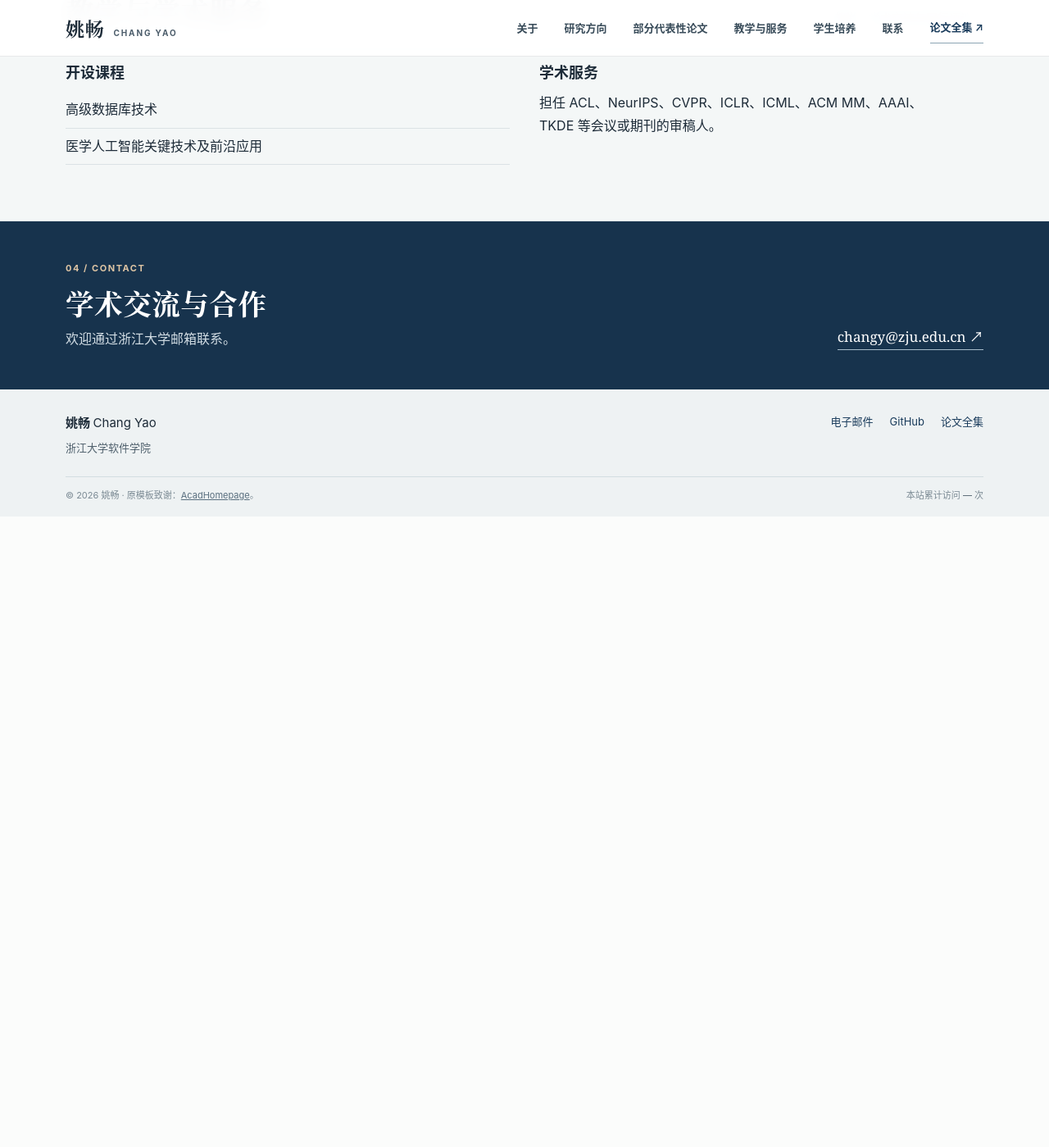
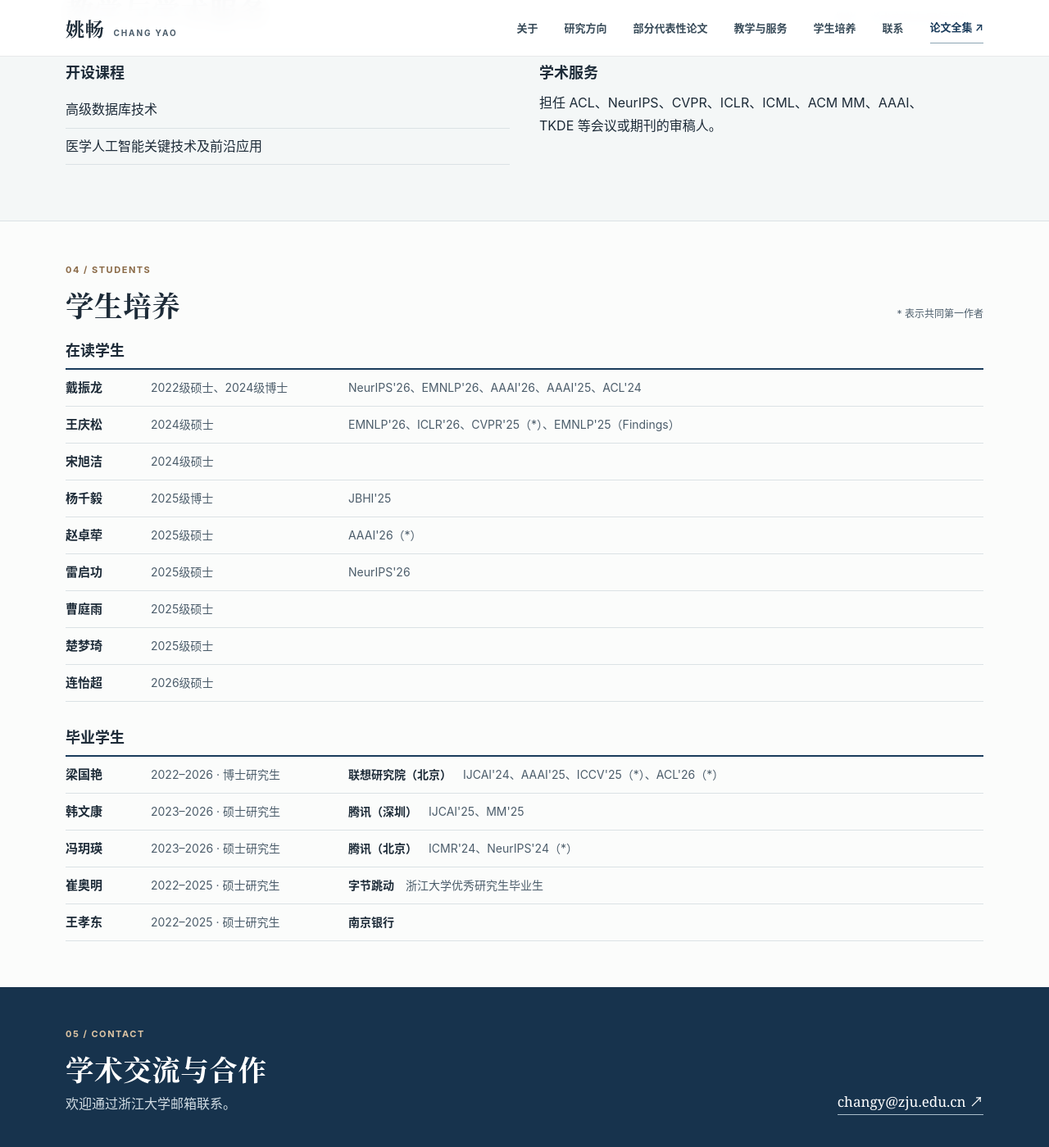
Before and after one commit to yaochang/yaochang.github.io, a Jekyll site: the page built from _pages/about.md, in a window 1280 px wide and 1400 px high, scrolled down 2300 px. Shown: the whole window at 82% size. Built offline with Jekyll 4.4.1, drawn with Linux system fonts in a browser that asks for light colours; before the commit the page ends 2930 px from its top, so only the background shows below that.

Commit message:
新增学生培养与毕业去向栏目

```diff
--- a/_pages/about.md
+++ b/_pages/about.md
@@ -168,10 +168,48 @@ redirect_from:
   </div>
 </section>
 
+<section class="section students-section" id="students" aria-labelledby="students-title">
+  <div class="container">
+    <div class="section-topline">
+      <div>
+        <p class="section-number">04 / STUDENTS</p>
+        <h2 id="students-title">学生培养</h2>
+      </div>
+      <p class="student-note">* 表示共同第一作者</p>
+    </div>
+    <div class="student-group">
+      <div class="student-group__heading">
+        <h3>在读学生</h3>
+      </div>
+      <ul class="student-list">
+        <li class="student-row"><strong class="student-row__name">戴振龙</strong><span class="student-row__stage">2022级硕士、2024级博士</span><span class="student-row__detail">NeurIPS'26、EMNLP'26、AAAI'26、AAAI'25、ACL'24</span></li>
+        <li class="student-row"><strong class="student-row__name">王庆松</strong><span class="student-row__stage">2024级硕士</span><span class="student-row__detail">EMNLP'26、ICLR'26、CVPR'25（*）、EMNLP'25（Findings）</span></li>
+        <li class="student-row"><strong class="student-row__name">宋旭洁</strong><span class="student-row__stage">2024级硕士</span></li>
+        <li class="student-row"><strong class="student-row__name">杨千毅</strong><span class="student-row__stage">2025级博士</span><span class="student-row__detail">JBHI'25</span></li>
+        <li class="student-row"><strong class="student-row__name">赵卓荦</strong><span class="student-row__stage">2025级硕士</span><span class="student-row__detail">AAAI'26（*）</span></li>
+        <li class="student-row"><strong class="student-row__name">雷启功</strong><span class="student-row__stage">2025级硕士</span><span class="student-row__detail">NeurIPS'26</span></li>
+        <li class="student-row"><strong class="student-row__name">曹庭雨</strong><span class="student-row__stage">2025级硕士</span></li>
+        <li class="student-row"><strong class="student-row__name">楚梦琦</strong><span class="student-row__stage">2025级硕士</span></li>
+        <li class="student-row"><strong class="student-row__name">连怡超</strong><span class="student-row__stage">2026级硕士</span></li>
+      </ul>
+    </div>
+    <div class="student-group">
+      <div class="student-group__heading"><h3>毕业学生</h3></div>
+      <ul class="student-list">
+        <li class="student-row"><strong class="student-row__name">梁国艳</strong><span class="student-row__stage">2022–2026 · 博士研究生</span><span class="student-row__detail"><span class="student-row__destination">联想研究院（北京）</span><span class="student-row__achievement">IJCAI'24、AAAI'25、ICCV'25（*）、ACL'26（*）</span></span></li>
+        <li class="student-row"><strong class="student-row__name">韩文康</strong><span class="student-row__stage">2023–2026 · 硕士研究生</span><span class="student-row__detail"><span class="student-row__destination">腾讯（深圳）</span><span class="student-row__achievement">IJCAI'25、MM'25</span></span></li>
+        <li class="student-row"><strong class="student-row__name">冯玥瑛</strong><span class="student-row__stage">2023–2026 · 硕士研究生</span><span class="student-row__detail"><span class="student-row__destination">腾讯（北京）</span><span class="student-row__achievement">ICMR'24、NeurIPS'24（*）</span></span></li>
+        <li class="student-row"><strong class="student-row__name">崔奥明</strong><span class="student-row__stage">2022–2025 · 硕士研究生</span><span class="student-row__detail"><span class="student-row__destination">字节跳动</span><span class="student-row__achievement">浙江大学优秀研究生毕业生</span></span></li>
+        <li class="student-row"><strong class="student-row__name">王孝东</strong><span class="student-row__stage">2022–2025 · 硕士研究生</span><span class="student-row__detail"><span class="student-row__destination">南京银行</span></span></li>
+      </ul>
+    </div>
+  </div>
+</section>
+
 <section class="contact-section" id="contact" aria-labelledby="contact-title">
   <div class="container contact-section__inner">
     <div>
-      <p class="section-number">04 / CONTACT</p>
+      <p class="section-number">05 / CONTACT</p>
       <h2 id="contact-title">学术交流与合作</h2>
       <p>欢迎通过浙江大学邮箱联系。</p>
     </div>
```
